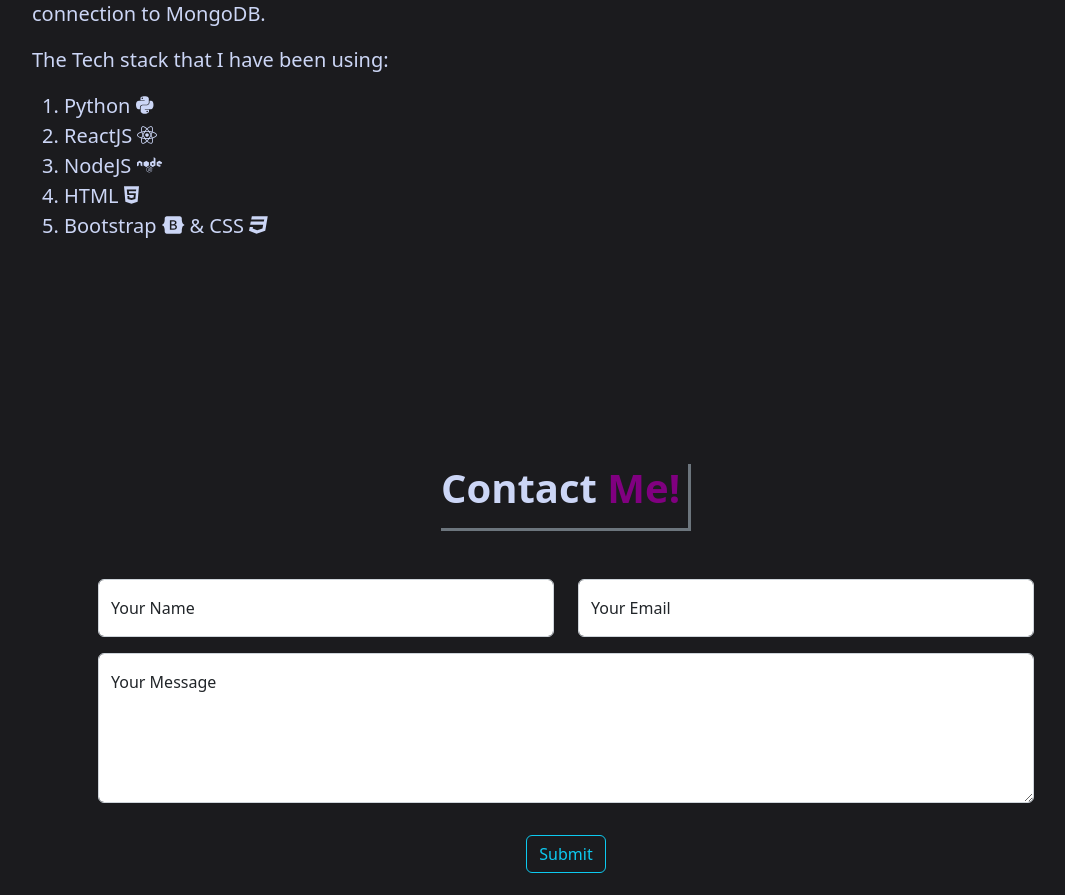
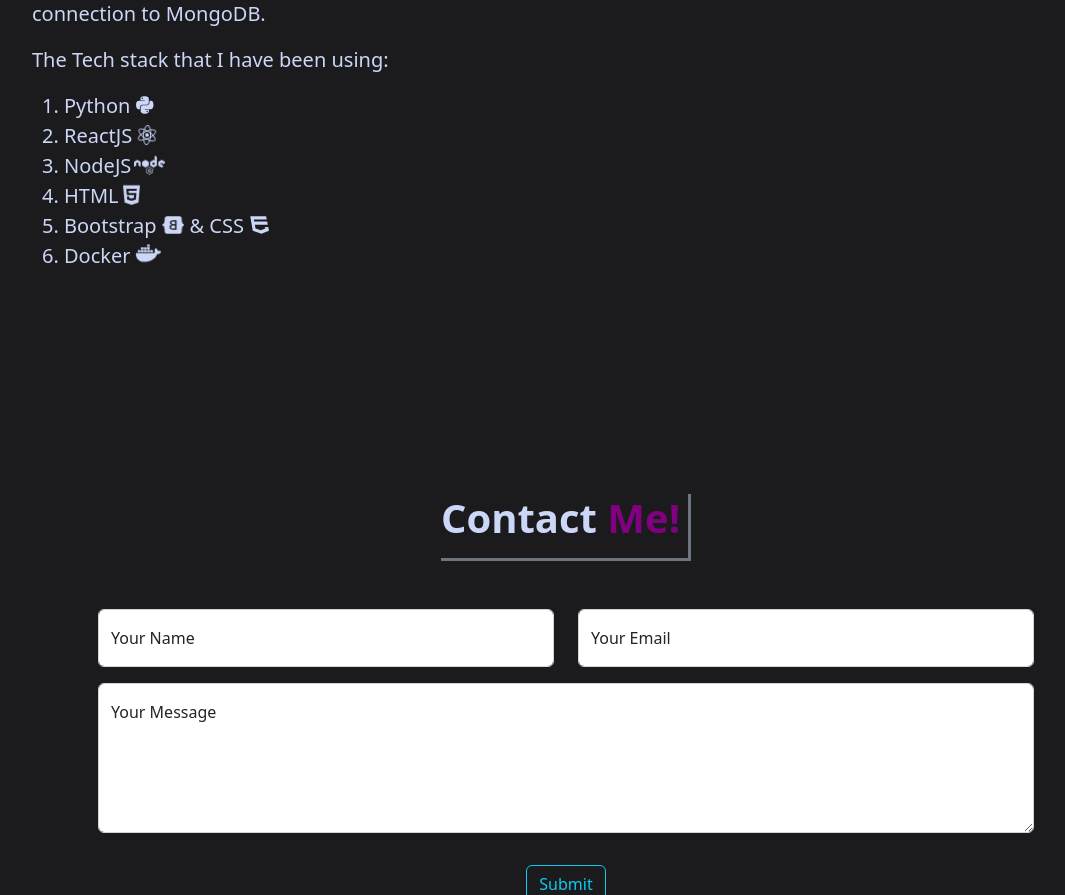
Before and after one commit to bhaven123/my-react-portfolio, a React (Create React App) app: page / in a window 1280 px wide. Shown: the part 3480-4375 px from the top of the page, without its empty margins (74-1139 px from the left). Built offline with nearby package versions, Linux system fonts and the light colour scheme.

Commit message:
updated current tech stack

```diff
--- a/src/components/pages/About.js
+++ b/src/components/pages/About.js
@@ -6,6 +6,7 @@ import {
   faHtml5,
   faCss3,
   faBootstrap,
+  faDocker,
 } from "@fortawesome/free-brands-svg-icons";
 import { FontAwesomeIcon } from "@fortawesome/react-fontawesome";
 import { Container } from "react-bootstrap";
@@ -66,20 +67,23 @@ const About = () => {
           <p>The Tech stack that I have been using:</p>
           <ol>
             <li>
-              Python <FontAwesomeIcon icon={faPython} />
+              Python <FontAwesomeIcon icon={faPython} shake />
             </li>
             <li>
-              ReactJS <FontAwesomeIcon icon={faReact} />
+              ReactJS <FontAwesomeIcon icon={faReact} spin />
             </li>
             <li>
-              NodeJS <FontAwesomeIcon icon={faNode} />
+              NodeJS <FontAwesomeIcon icon={faNode} beat />
             </li>
             <li>
-              HTML <FontAwesomeIcon icon={faHtml5} />
+              HTML <FontAwesomeIcon icon={faHtml5} beatFade />
             </li>
             <li>
-              Bootstrap <FontAwesomeIcon icon={faBootstrap} /> & CSS{" "}
-              <FontAwesomeIcon icon={faCss3} />
+              Bootstrap <FontAwesomeIcon icon={faBootstrap} flip /> & CSS{" "}
+              <FontAwesomeIcon icon={faCss3} flip />
+            </li>
+            <li>
+              Docker <FontAwesomeIcon icon={faDocker} bounce />
             </li>
           </ol>
         </Container>
```
